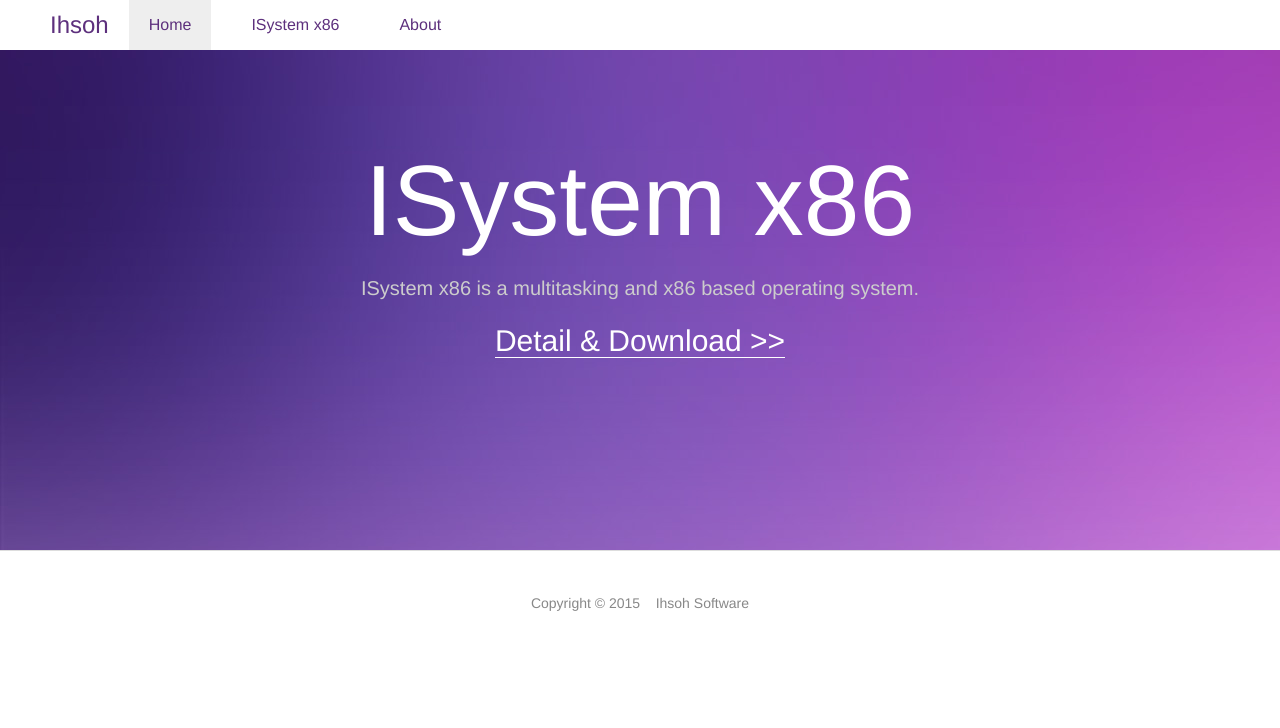
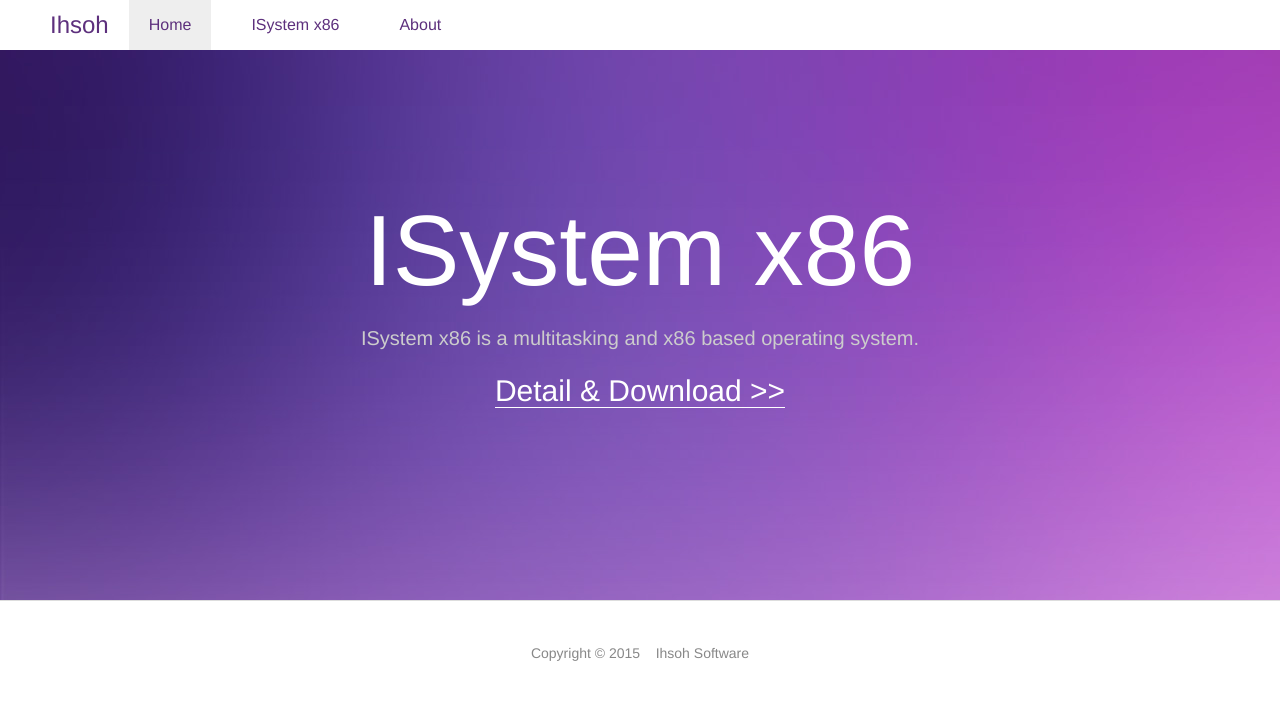
Before and after one commit to Ihsoh/ihsoh.github.io, a plain HTML site: page index.html in a window 1280 px wide. Drawn offline with Linux system fonts and the light colour scheme.

Commit message:
update website

```diff
--- a/index.html
+++ b/index.html
@@ -20,7 +20,7 @@
 			#IndexContent
 			{
 				background-image: url(images/index_bg.jpg);
-				height: 500px;
+				height: 550px;
 				text-align: center;
 				float: left;
 				width: 100%;
@@ -30,7 +30,7 @@
 			#IndexContentTitle
 			{
 				font-size: 100px;
-				margin-top: 100px;
+				margin-top: 150px;
 			}
 		</style>
 	</head>
```
